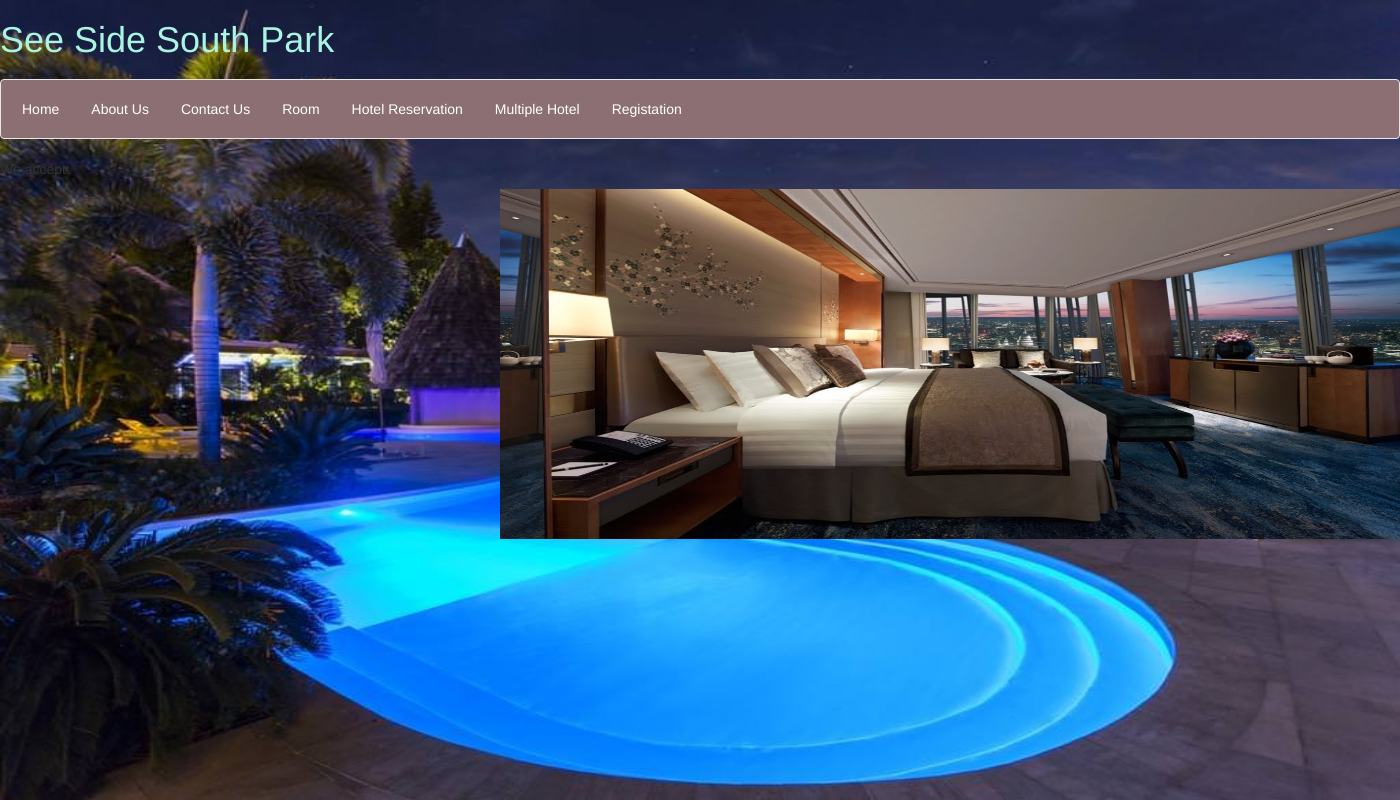
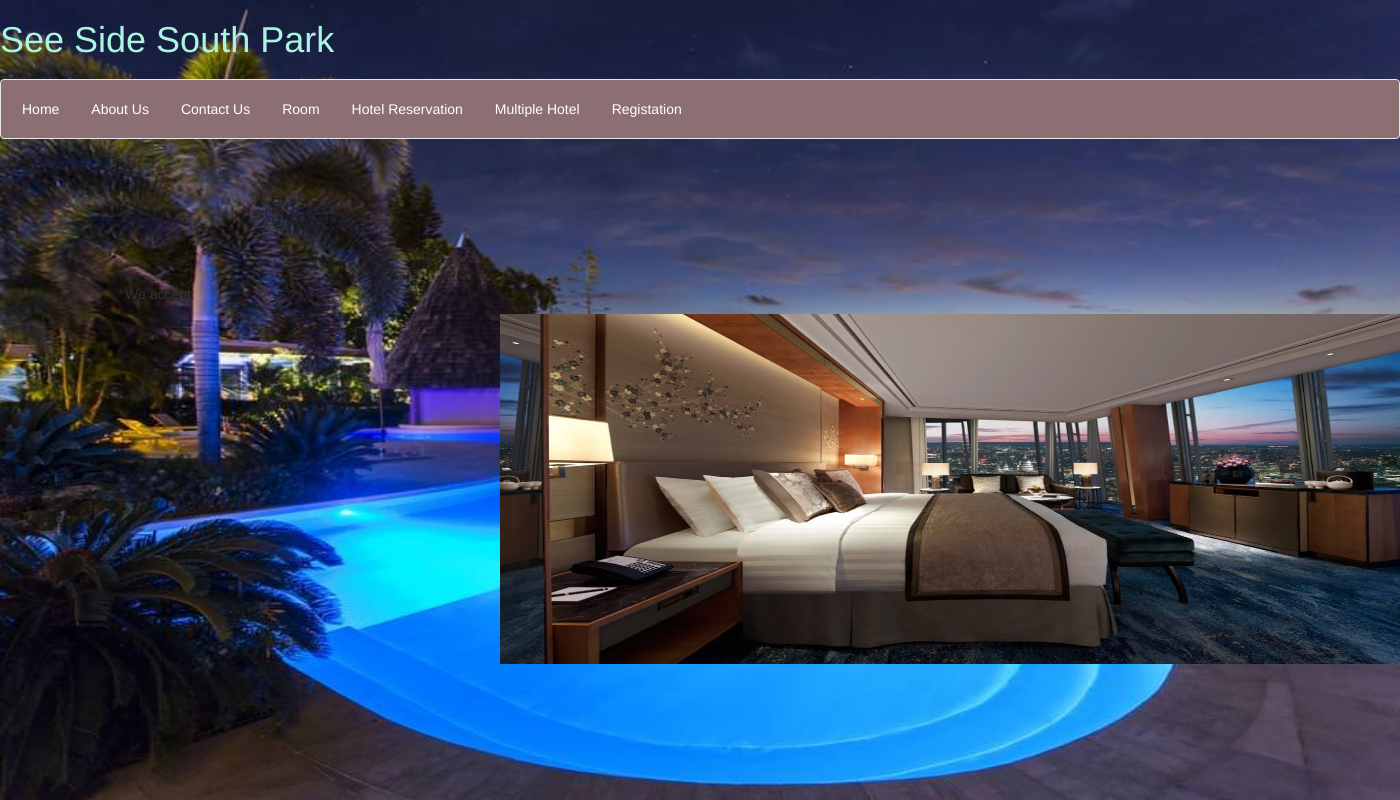
Before and after one commit to wmbs99weearsinghe/SE-102.3-Web-Application-Development-Group-Assignment-Final, a PHP site: page /Home.html in a window 1400 px wide; the page is wider, and only the part inside the window is pictured. Run offline with PHP 8.4, Linux system fonts and the light colour scheme.

Commit message:
Update Home.css

```diff
--- a/Home.css
+++ b/Home.css
@@ -158,3 +158,6 @@ body
 	margin-left: 50px;
 	height:350px
 }
+#about{
+  padding: 125px;
+}
```
